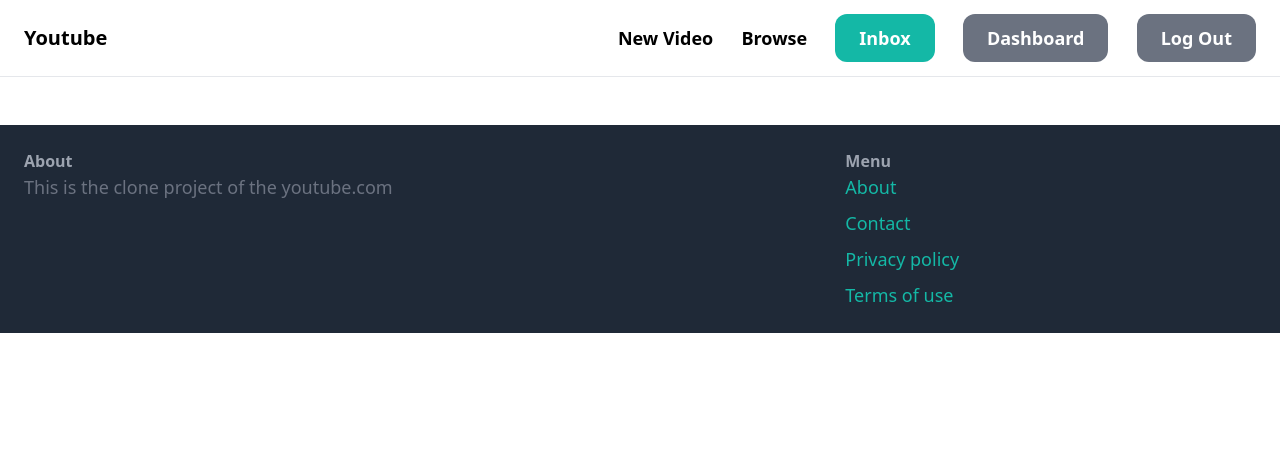
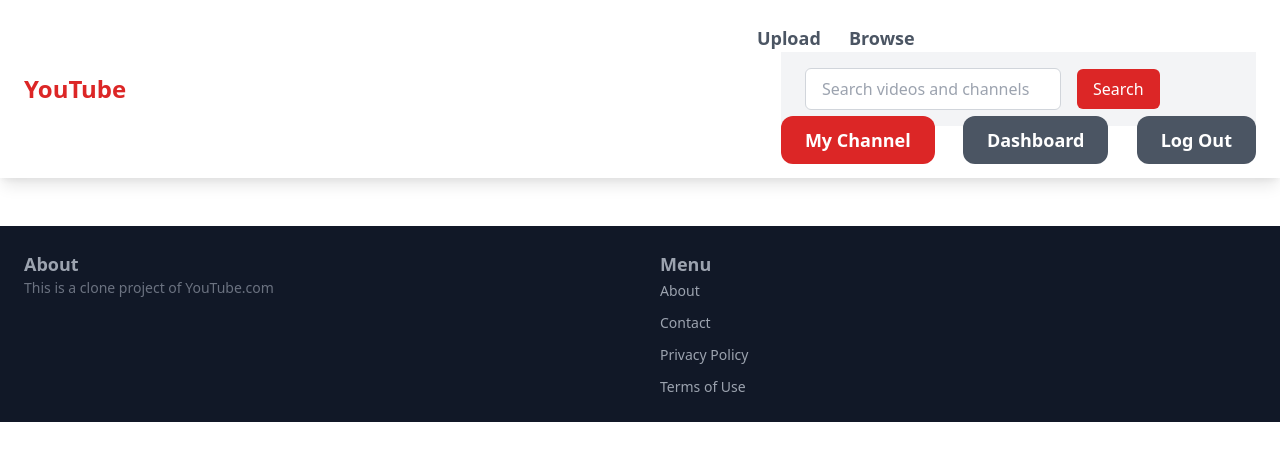
Before and after one commit to madiyaryergali/youtube-clone-remake, a Django app: page / in a window 1280 px wide. Shown: the top 461 px of the page. Run offline with Django 4.2, Linux system fonts and the light colour scheme; the visitor is signed in with stand-in values (Sample User, id 1); some libraries are stand-ins or nearby versions.

Commit message:
Changed base page design

```diff
--- a/templates/base.html
+++ b/templates/base.html
@@ -1,51 +1,63 @@
+<!DOCTYPE html>
 <html lang="en">
 <head>
     <meta charset="UTF-8">
     <meta http-equiv="X-UA-Compatible" content="IE=edge">
     <meta name="viewport" content="width=device-width, initial-scale=1.0">
-
-    <script src="https://cdn.tailwindcss.com"></script>
-    <title>{% block title%}{% endblock %} | Youtube</title>
+    <!-- Use the Tailwind CSS CDN link -->
+    <link href="https://cdn.jsdelivr.net/npm/tailwindcss@2.2.19/dist/tailwind.min.css" rel="stylesheet">
+    <title>{% block title %}{% endblock %} | YouTube</title>
 </head>
 <body>
-    <nav class="py-6 px-6 flex justify-between items-center border-b border-gray-200">
-        <a href="/" class="text-xl font-semibold">
-            Youtube
+    <nav class="py-6 px-6 bg-white shadow-lg flex justify-between items-center">
+        <a href="/" class="text-2xl font-bold text-red-600">
+            YouTube
         </a>
 
         <div class="space-x-6">
-            <a href="{%url 'video:new' %}" class="text-lg font-semibold hover:text-gray-500">New Video</a>
-            <a href="{%url 'video:videos' %}" class="text-lg font-semibold hover:text-gray-500">Browse</a>
+            <a href="{% url 'video:new' %}" class="text-lg font-semibold text-gray-600 hover:text-red-600">Upload</a>
+            <a href="{% url 'video:videos' %}" class="text-lg font-semibold text-gray-600 hover:text-red-600">Browse</a>
+            <div class="py-4 px-6 bg-gray-100">
+                <form action="{% url 'video:search' %}" method="GET">
+                    <div class="flex items-center space-x-4">
+                        <input type="text" name="search_query" class="w-64 px-4 py-2 border border-gray-300 rounded-md focus:outline-none focus:border-red-500" placeholder="Search videos and channels">
+                        <button type="submit" class="px-4 py-2 bg-red-600 text-white rounded-md hover:bg-red-700 focus:outline-none">Search</button>
+                    </div>
+                </form>
+            </div>
             {% if request.user.is_authenticated %}
-                <a href="#" class="px-6 py-3 text-lg font-semibold bg-teal-500 text-white rounded-xl hover:bg-teal-700">Inbox</a>
-                <a href="#" class="px-6 py-3 text-lg font-semibold bg-gray-500 text-white rounded-xl hover:bg-gray-700">Dashboard</a>
-                <a href="{%url 'base:logout' %}" class="px-6 py-3 text-lg font-semibold bg-gray-500 text-white rounded-xl hover:bg-gray-700">Log Out</a>
+                <a href="{% url 'channel:all_videos' %}" class="px-6 py-3 text-lg font-semibold bg-red-600 text-white rounded-xl hover:bg-red-700">My Channel</a>
+                <a href="#" class="px-6 py-3 text-lg font-semibold bg-gray-600 text-white rounded-xl hover:bg-gray-700">Dashboard</a>
+                <a href="{% url 'base:logout' %}" class="px-6 py-3 text-lg font-semibold bg-gray-600 text-white rounded-xl hover:bg-gray-700">Log Out</a>
             {% else %}
-                <a href="{% url 'base:signup' %}" class="px-6 py-3 text-lg font-semibold bg-teal-500 text-white rounded-xl hover:bg-teal-700">Sign Up</a>
-                <a href="{% url 'base:login' %}" class="px-6 py-3 text-lg font-semibold bg-gray-500 text-white rounded-xl hover:bg-gray-700">Log In</a>
+                <a href="{% url 'base:signup' %}" class="px-6 py-3 text-lg font-semibold bg-red-600 text-white rounded-xl hover:bg-red-700">Sign Up</a>
+                <a href="{% url 'base:login' %}" class="px-6 py-3 text-lg font-semibold bg-gray-600 text-white rounded-xl hover:bg-gray-700">Log In</a>
             {% endif %}
         </div>
     </nav>
+
     <div class="px-6 py-6">
         {% block content %}
         {% endblock %}
     </div>
 
-    <footer class="py-6 px-6 flex justify-between bg-gray-800 ">
-        <div class="w-2/3 pr-10">
-            <h3 class="wb-5 font-semibold text-gray-400">About</h3>
-            <p class="text-lg text-gray-500">This is the clone project of the youtube.com</p>
-        </div>
+    <footer class="py-6 px-6 bg-gray-900 text-white">
+        <div class="grid grid-cols-2 gap-10">
+            <div>
+                <h3 class="text-lg font-semibold text-gray-400">About</h3>
+                <p class="text-sm text-gray-500">This is a clone project of YouTube.com</p>
+            </div>
 
-        <div class="w-1/3">
-            <h3 class="wb-5 font-semibold text-gray-400">Menu</h3>
+            <div>
+                <h3 class="text-lg font-semibold text-gray-400">Menu</h3>
 
-            <ul class="space-y-2">
-                <li><a href="#"class="text-lg text-teal-500 hover:text-teal-700">About</a></li>
-                <li><a href="#" class="text-lg text-teal-500 hover:text-teal-700">Contact</a></li>
-                <li><a href="#"class="text-lg text-teal-500 hover:text-teal-700">Privacy policy</a></li>
-                <li><a href="#"class="text-lg text-teal-500 hover:text-teal-700">Terms of use</a></li>
-            </ul>
+                <ul class="space-y-2">
+                    <li><a href="#" class="text-sm text-gray-400 hover:text-gray-200">About</a></li>
+                    <li><a href="#" class="text-sm text-gray-400 hover:text-gray-200">Contact</a></li>
+                    <li><a href="#" class="text-sm text-gray-400 hover:text-gray-200">Privacy Policy</a></li>
+                    <li><a href="#" class="text-sm text-gray-400 hover:text-gray-200">Terms of Use</a></li>
+                </ul>
+            </div>
         </div>
     </footer>
 </body>
```
